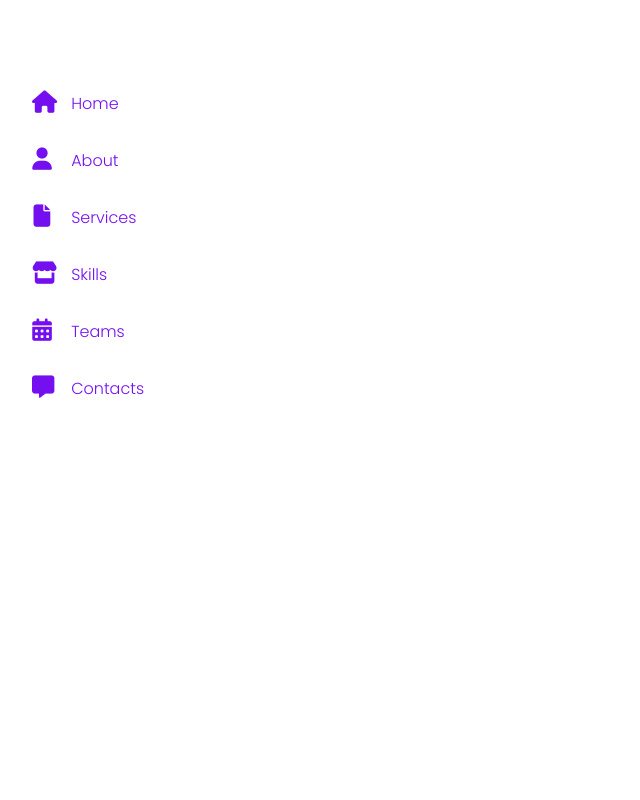
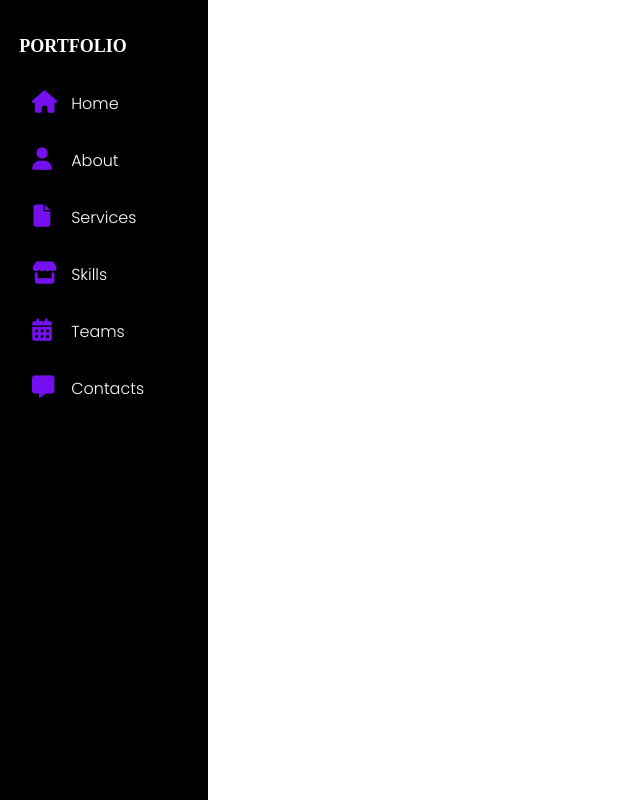
Before and after one commit to anilghale123/WebDevelopment, a website: page portfolio/index.html in a window 1280 px wide. Shown: the whole page, without its empty margins (0-640 px from the left). Drawn offline with Linux system fonts and the light colour scheme.

Commit message:
updated styling of index

```diff
--- a/portfolio/style.css
+++ b/portfolio/style.css
@@ -10,6 +10,7 @@
     display: flex;
     width: 100%;
     height: 100vh;
+    /* background-color: #222; */
     /* background-color: purple; */
 }
 
@@ -21,7 +22,7 @@
 
 
 .left-menu {
-    background: white;
+    background: rgba(1,0,0,1);
     position: relative;
     width: 200px;
     height: 100vh;
@@ -37,6 +38,7 @@
 
 .left-menu ul li a {
     display: flex;
+    color: white;
 }
 
 .logo {
```
